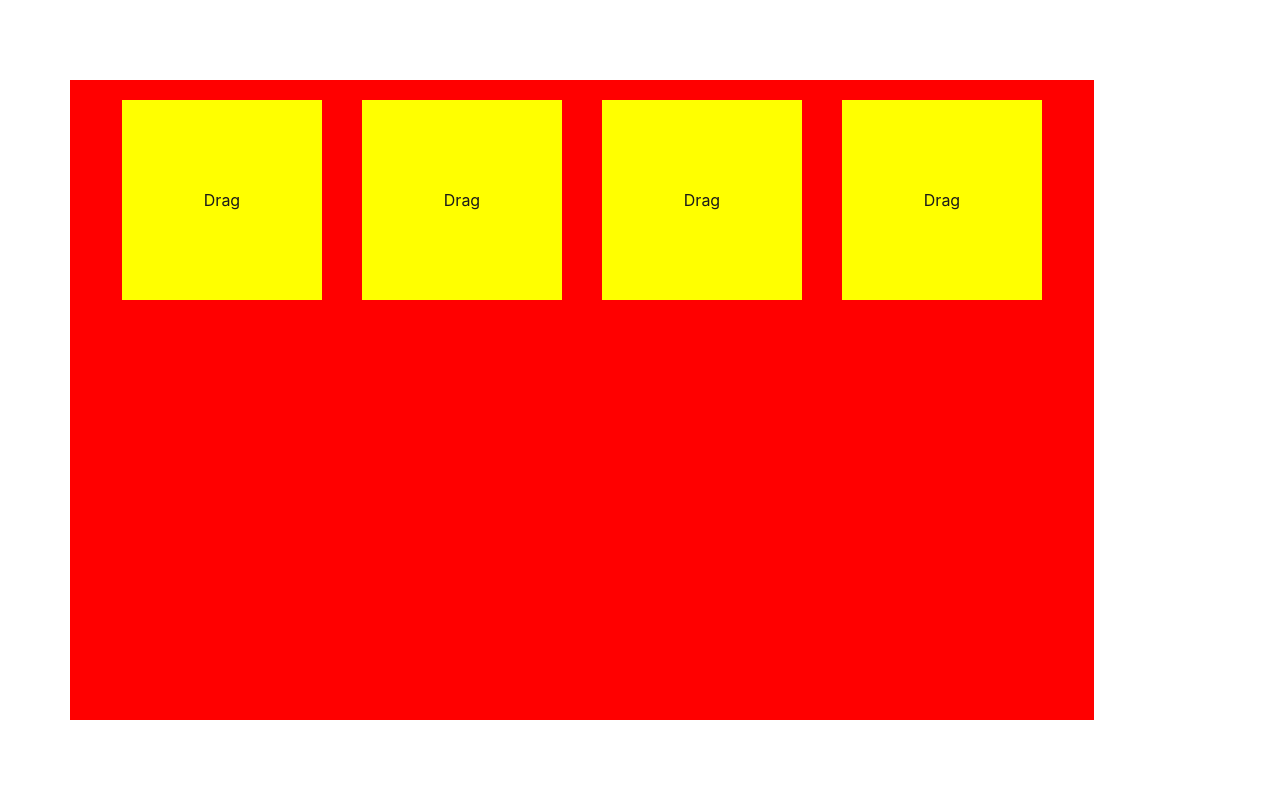
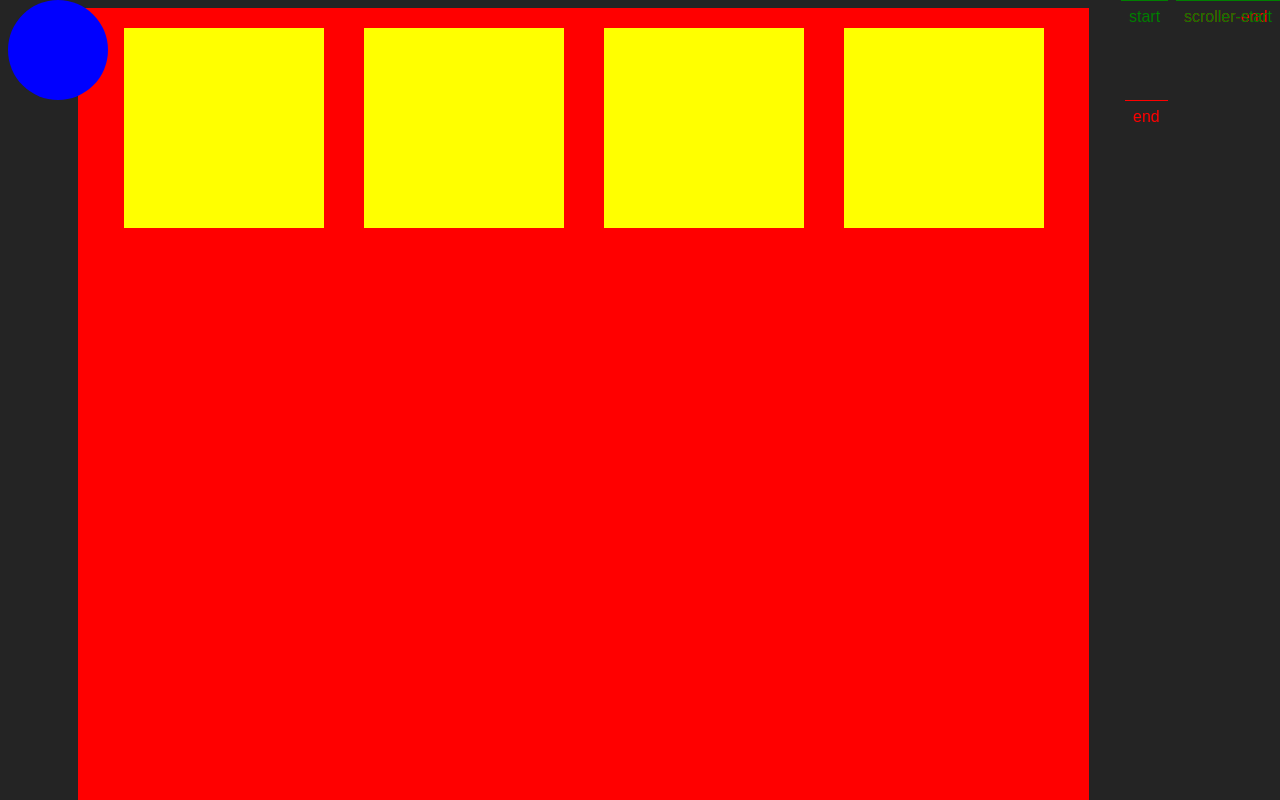
Before and after one commit to Vikas94a/gsap-drag-box, a website built with Vite: page index.html in a window 1280 px wide. Shown: the top 800 px of the page. Built offline with nearby package versions, Linux system fonts and the light colour scheme.

Commit message:
scroll-effect

```diff
--- a/index.html
+++ b/index.html
@@ -1,4 +1,4 @@
-<!doctype html>
+<!DOCTYPE html>
 <html lang="en">
   <head>
     <meta charset="UTF-8" />
@@ -7,13 +7,15 @@
     <title>Vite App</title>
   </head>
   <body>
+    <!-- <div id="app"></div> -->
+    <div class="container">
+      <div class="box1 box"></div>
+      <div class="box2 box"></div>
+      <div class="box3 box"></div>
+      <div class="box4 box"></div>
+    </div>
 
-    <div class="container">
-      <div class="box1 box">Drag</div>
-      <div class="box2 box">Drag</div>
-      <div class="box3 box">Drag</div>
-      <div class="box4 box">Drag</div>
-    </div>
+    <div id="circle"></div>
     <script type="module" src="/src/main.js"></script>
   </body>
 </html>
--- a/src/main.js
+++ b/src/main.js
@@ -5,31 +5,25 @@ import { setupCounter } from "./counter.js";
 
 import { gsap } from "gsap";
 
+import { ScrollTrigger } from "gsap/ScrollTrigger";
+
 import { Draggable } from "gsap/Draggable";
+gsap.registerPlugin(ScrollTrigger);
+gsap.to("#circle", {
+  scrollTrigger: {
+    trigger: "#circle",
+    start: "top ",
+    end: "bottom ",
+    scrub: true,
+    markers: true,
+  },
+  y: 600,
+  rotate: 360,
+});
 
 gsap.registerPlugin(Draggable);
 Draggable.create(".box1");
 Draggable.create(".box2");
 Draggable.create(".box3");
 Draggable.create(".box4");
-// Draggable.create(".container");
-
-// document.querySelector('#app').innerHTML = `
-//   <div>
-//     <a href="https://vite.dev" target="_blank">
-//       <img src="${viteLogo}" class="logo" alt="Vite logo" />
-//     </a>
-//     <a href="https://developer.mozilla.org/en-US/docs/Web/JavaScript" target="_blank">
-//       <img src="${javascriptLogo}" class="logo vanilla" alt="JavaScript logo" />
-//     </a>
-//     <h1>Hello Vite!</h1>
-//     <div class="card">
-//       <button id="counter" type="button"></button>
-//     </div>
-//     <p class="read-the-docs">
-//       Click on the Vite logo to learn more
-//     </p>
-//   </div>
-// `
-
-// setupCounter(document.querySelector('#counter'))
+Draggable.create("#circle");
--- a/src/style.css
+++ b/src/style.css
@@ -13,7 +13,7 @@
   -moz-osx-font-smoothing: grayscale;
 }
 
-a {
+/* a {
   font-weight: 500;
   color: #646cff;
   text-decoration: inherit;
@@ -93,9 +93,10 @@ button:focus-visible {
   button {
     background-color: #f9f9f9;
   }
-}
+}*/
+
 .container {
-  height: 80vh;
+  height: 200vh;
   width: 80%;
   background-color: red;
   margin-left: 70px;
@@ -114,3 +115,12 @@ button:focus-visible {
   justify-content: center;
   align-items: center;
 }
+
+#circle {
+  width: 100px;
+  height: 100px;
+  background-color: blue;
+  border-radius: 50%;
+  position: absolute;
+  top: 0px;
+}
```
